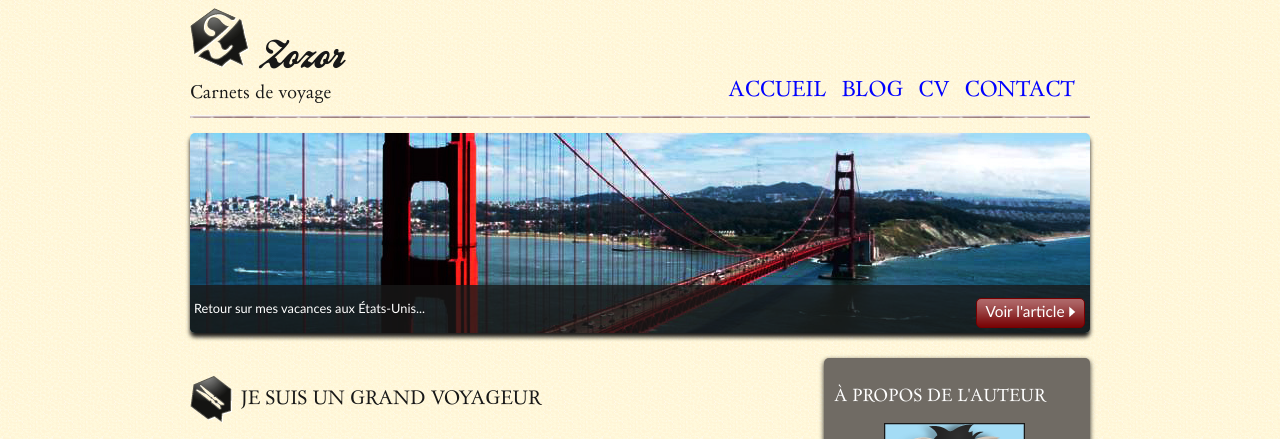
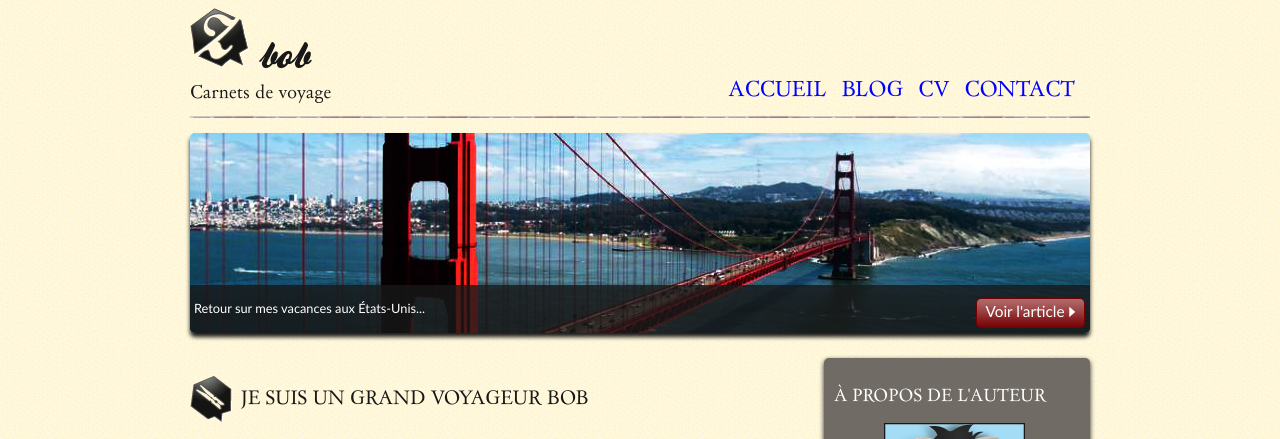
Before and after one commit to eugene300145/2_i_1, a plain HTML site: page index.html in a window 1280 px wide. Shown: the top 439 px of the page. Drawn offline with Linux system fonts and the light colour scheme.

Commit message:
index.html

```diff
--- a/index.html
+++ b/index.html
@@ -12,7 +12,7 @@
                 <div id="titre_principal">
                     <div id="logo">
                         <img src="images/zozor_logo.png" alt="Logo de Zozor" />
-                        <h1>Zozor</h1>
+                        <h1>bob</h1>
                     </div>
                     <h2>Carnets de voyage</h2>
                 </div>
@@ -36,7 +36,7 @@
 
             <section>
                 <article>
-                    <h1><img src="images/ico_epingle.png" alt="Catégorie voyage" class="ico_categorie" />Je suis un grand voyageur</h1>
+                    <h1><img src="images/ico_epingle.png" alt="Catégorie voyage" class="ico_categorie" />Je suis un grand voyageur bob</h1>
                     <p>Lorem ipsum dolor sit amet, consectetur adipiscing elit. Aliquam nec sagittis massa. Nulla facilisi. Cras id arcu lorem, et semper purus. Cum sociis natoque penatibus et magnis dis parturient montes, nascetur ridiculus mus. Duis vel enim mi, in lobortis sem. Vestibulum luctus elit eu libero ultrices id fermentum sem sagittis. Nulla imperdiet mauris sed sapien dignissim id aliquam est aliquam. Maecenas non odio ipsum, a elementum nisi. Mauris non erat eu erat placerat convallis. Mauris in pretium urna. Cras laoreet molestie odio, consequat consequat velit commodo eu. Integer vitae lectus ac nunc posuere pellentesque non at eros. Suspendisse non lectus lorem.</p>
                     <p>Vivamus sed libero nec mauris pulvinar facilisis ut non sem. Quisque mollis ullamcorper diam vel faucibus. Vestibulum sollicitudin facilisis feugiat. Nulla euismod sodales hendrerit. Donec quis orci arcu. Vivamus fermentum magna a erat ullamcorper dignissim pretium nunc aliquam. Aenean pulvinar condimentum enim a dignissim. Vivamus sit amet lectus at ante adipiscing adipiscing eget vitae felis. In at fringilla est. Cras id velit ut magna rutrum commodo. Etiam ut scelerisque purus. Duis risus elit, venenatis vel rutrum in, imperdiet in quam. Sed vestibulum, libero ut bibendum consectetur, eros ipsum ultrices nisl, in rutrum diam augue non tortor. Fusce nec massa et risus dapibus aliquam vitae nec diam.</p>
                     <p>Phasellus ligula massa, congue ac vulputate non, dignissim at augue. Sed auctor fringilla quam quis porttitor. Praesent vitae dignissim magna. Pellentesque quis sem purus, vel elementum mi. Pellentesque habitant morbi tristique senectus et netus et malesuada fames ac turpis egestas. Maecenas consectetur euismod urna. In hac habitasse platea dictumst. Quisque tincidunt porttitor vestibulum. Ut iaculis, lacus at molestie lacinia, ipsum mi adipiscing ligula, vel mollis sem risus eu lectus. Nunc elit quam, rutrum ut dignissim sit amet, egestas at sem.</p>
```
